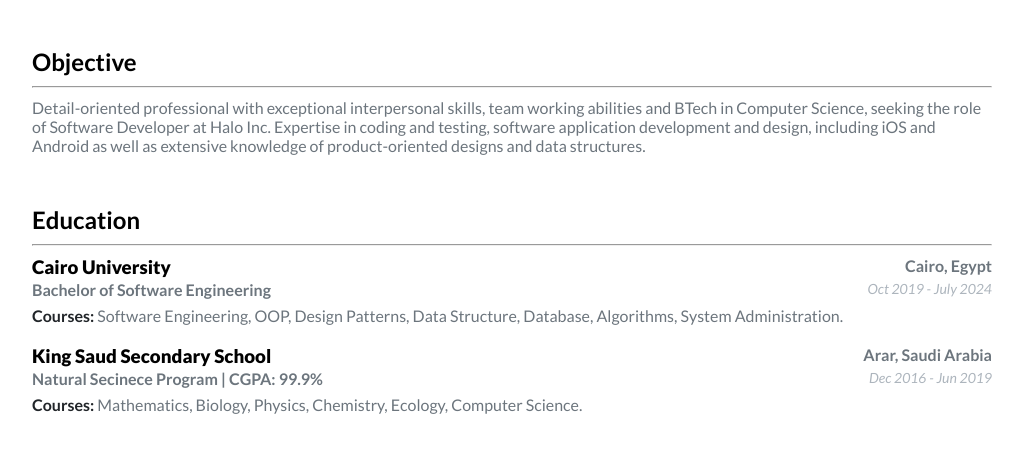
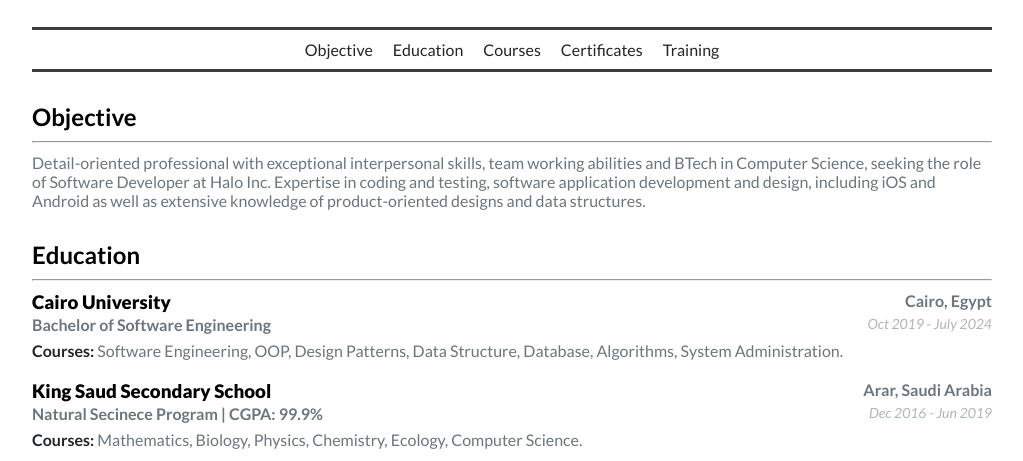
Before and after one commit to KShawki/GDSC-FrontEnd, a plain HTML site: page CV/index.html in a window 1280 px wide. Shown: the part 302-763 px from the top of the page, without its empty margins (128-1151 px from the left). Drawn offline with Linux system fonts and the light colour scheme.

Commit message:
Add Navbar

```diff
--- a/CV/index.html
+++ b/CV/index.html
@@ -63,8 +63,31 @@
       </div>
     </header>
 
+    <!-- Navbar -->
+    <nav>
+      <div class="container">
+        <ul>
+          <li>
+            <a href="#objective">Objective</a>
+          </li>
+          <li>
+            <a href="#education">Education</a>
+          </li>
+          <li>
+            <a href="#courses">Courses</a>
+          </li>
+          <li>
+            <a href="#certification">Certificates</a>
+          </li>
+          <li>
+            <a href="#training">Training</a>
+          </li>
+        </ul>
+      </div>
+    </nav>
+
     <!-- Start Objective -->
-    <section class="objective">
+    <section class="objective" id="objective">
       <div class="container">
         <div class="section-heading">
           <h2>Objective</h2>
@@ -82,7 +105,7 @@
     </section>
 
     <!-- Education -->
-    <section class="education">
+    <section class="education" id="education">
       <div class="container">
         <div class="section-heading">
           <h2>Education</h2>
@@ -125,7 +148,7 @@
     </section>
 
     <!-- Start Courses Section -->
-    <section class="courses">
+    <section class="courses" id="courses">
       <div class="container">
         <div class="section-heading">
           <h2>Courses</h2>
@@ -220,7 +243,7 @@
     </section>
 
     <!-- Start Cetfications Sections -->
-    <section class="certification">
+    <section class="certification" id="certification">
       <div class="container">
         <div class="section-heading">
           <h2>Certificates</h2>
@@ -252,7 +275,7 @@
     </section>
 
 
-        <section class="training">
+        <section class="training" id="training">
       <div class="container">
         <div class="section-heading">
           <h2>Training</h2>
--- a/CV/style.css
+++ b/CV/style.css
@@ -80,10 +80,35 @@ header {
   margin-top: 5px;
 }
 
+nav {
+  margin-top: 30px;
+}
+
+/* Navbar */
+nav .container{
+  display: flex;
+  border-top: 3px solid rgb(61, 61, 61);
+  border-bottom: 3px solid rgb(61, 61, 61);
+}
+
+ul {
+  list-style-type: none;
+  display: flex;
+  align-items: center;
+  justify-content: center;
+  margin: 10px 0;
+  width: 100%;
+}
+
+li {
+  margin: 0 10px;
+}
+
+
 /* Start Objective */
 
 section {
-  margin-top: 50px;
+  margin-top: 30px;
 }
 
 .section-heading {
```
